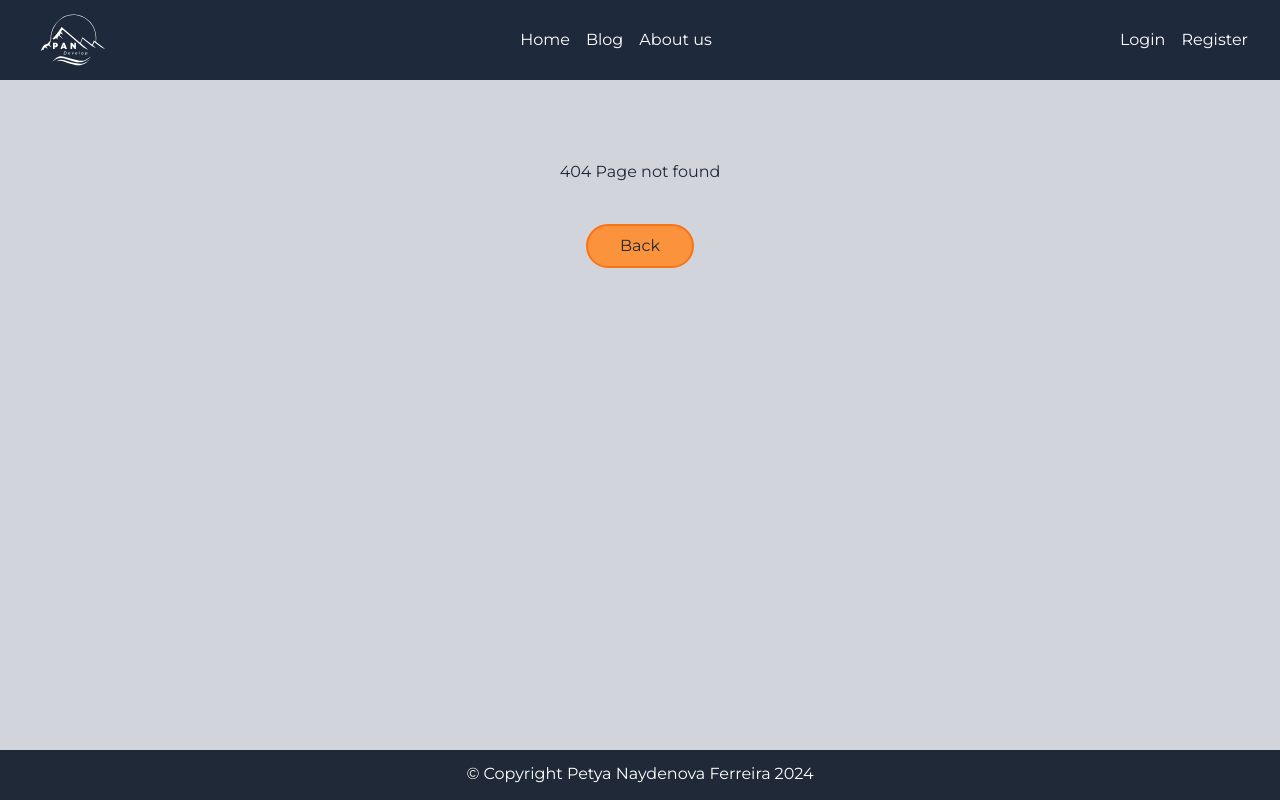
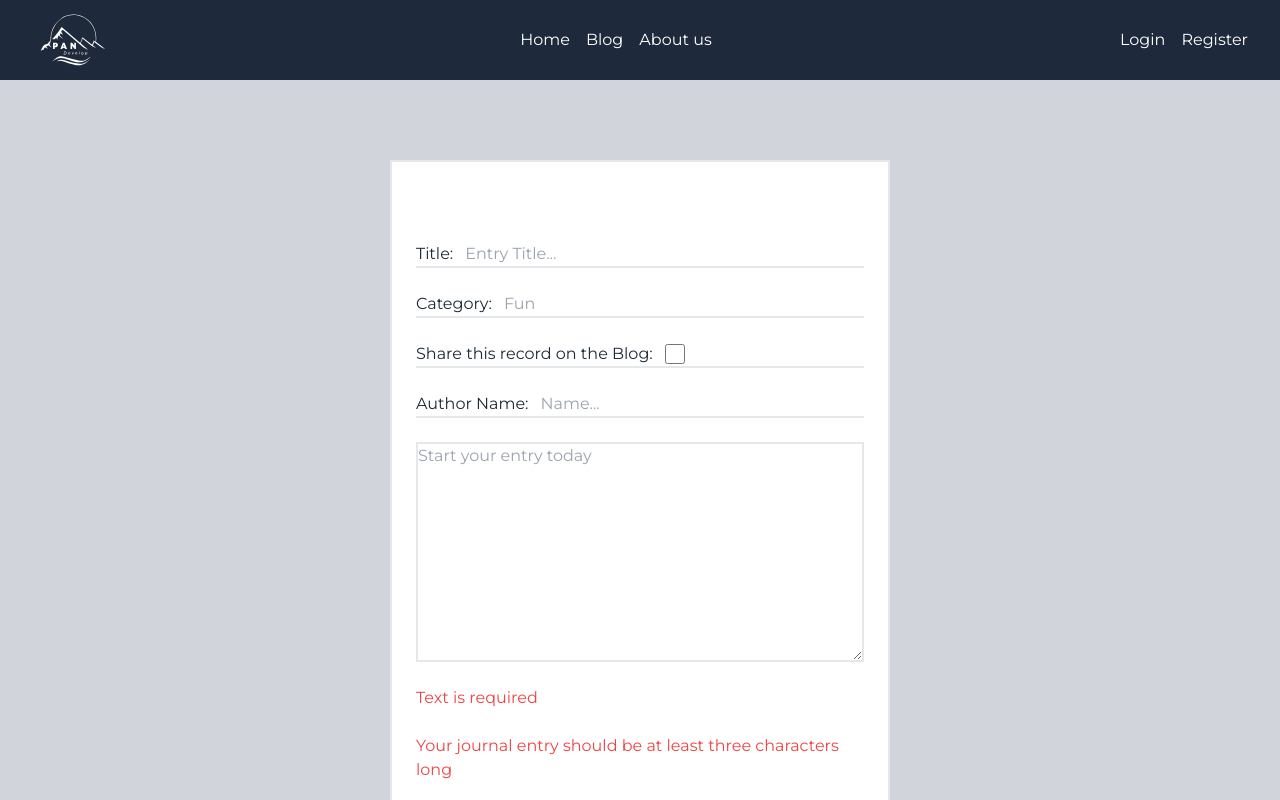
Before and after one commit to PetyaFerreiraDeveloper/journal, an Angular app: page /my-journal/1/edit in a window 1280 px wide. Before the commit this address led to /not-found. Shown: the top 800 px of the page. Built offline with nearby package versions, Linux system fonts and the light colour scheme; no server answers.

Commit message:
Add Edit form and routing

```diff
--- a/src/app/journal/details/details.component.html
+++ b/src/app/journal/details/details.component.html
@@ -1,6 +1,9 @@
 <app-loader *ngIf="isLoading" />
 
-<section class="border-2 rounded-2xl flex flex-col gap-y-3 p-5 bg-white" *ngIf="!isLoading">
+<section
+  class="border-2 rounded-2xl flex flex-col gap-y-3 p-5 bg-white"
+  *ngIf="!isLoading"
+>
   <h1 class="text-center">Journal Entry Details</h1>
 
   <app-entry-details [currentEntry]="currentEntry" />
@@ -20,7 +23,19 @@
     >
       <!-- <Button nav={`/entry/${journalEntry._id}/edit`} label={"Edit"}
        />  -->
-      <a routerLink="" class="bg-orange-400 border-orange-500">Edit</a>
+
+      <a
+        [routerLink]="'/' + 'my-journal/' + currentEntry._id + '/edit'"
+        class="bg-orange-400 border-orange-500"
+        *ngIf="!currentEntry.blog"
+        >Edit</a
+      >
+      <a
+        [routerLink]="'/' + 'blog/' + currentEntry._id + '/edit'"
+        class="bg-orange-400 border-orange-500"
+        *ngIf="currentEntry.blog"
+        >Edit</a
+      >
       <a class="bg-orange-400 border-orange-500">Delete</a>
       <!-- <Button
       nav={`/delete/${journalEntry._id}`} label={"Delete"}
--- /dev/null
+++ b/src/app/journal/edit-entry/edit-entry.component.html
@@ -0,0 +1,88 @@
+<form
+  class="min-w-[350px] md:w-[500px] flex flex-col justify-center border-2 gap-y-6 py-20 md:px-6 bg-white mt-20"
+  [formGroup]="form"
+  (ngSubmit)="saveEntryHandler()"
+>
+  <div class="flex gap-x-3 border-b-2">
+    <label htmlFor="title">Title:</label>
+    <input
+      type="text"
+      id="title"
+      name="title"
+      placeholder="Entry Title..."
+      class="outline-hidden focus:outline-none w-full"
+      formControlName="title"
+    />
+  </div>
+  <!-- <ng-container *ngIf="titleInput.touched">
+    <p class="text-red-500" *ngIf="titleInput.errors?.['required']">
+      Title is required
+    </p>
+    <p class="text-red-500" *ngIf="titleInput.errors?.['minlength']">
+      Title should be at least three characters long
+    </p>
+  </ng-container> -->
+  <div class="flex gap-x-3 border-b-2">
+    <label htmlFor="category">Category:</label>
+    <input
+      type="text"
+      id="category"
+      name="category"
+      placeholder="Fun"
+      class="outline-hidden focus:outline-none w-full"
+      formControlName="category"
+    />
+  </div>
+  <div class="flex gap-x-3 border-b-2">
+    <label htmlFor="blog">Share this record on the Blog: </label>
+    <input
+      type="checkbox"
+      name="blog"
+      id="blog"
+      class="w-5"
+      formControlName="blog"
+      (change)="isChecked()"
+    />
+  </div>
+
+  <div class="flex gap-x-3 border-b-2" *ngIf="true">
+    <label htmlFor="authorName">Author Name: </label>
+    <input
+      type="text"
+      id="authorName"
+      name="authorName"
+      placeholder="Name..."
+      class="max-w-[135px] focus:outline-none"
+      formControlName="authorName"
+    />
+  </div>
+
+  <textarea
+    name="journalEntry"
+    id="journalEntry"
+    placeholder="Start your entry today"
+    rows="9"
+    class="border-2 w-full focus:outline-none"
+    formControlName="journalEntry"
+  ></textarea>
+  <ng-container>
+    <p class="text-red-500">Text is required</p>
+    <p class="text-red-500">
+      Your journal entry should be at least three characters long
+    </p>
+  </ng-container>
+
+  <div class="flex gap-4 self-end">
+    <button
+      class="border-2 bg-dark-green border-darker-green text-white rounded-full px-8 py-2 place-self-center"
+    >
+      Save
+    </button>
+    <button
+      class="border-2 bg-dark-green border-darker-green text-white rounded-full px-8 py-2 place-self-center"
+      (click)="backHandler($event)"
+    >
+      Cancel
+    </button>
+  </div>
+</form>
--- /dev/null
+++ b/src/app/journal/edit-entry/edit-entry.component.ts
@@ -0,0 +1,80 @@
+import { Component, OnInit, ViewChild } from '@angular/core';
+import { JournalService } from 'src/app/services/journal.service';
+import { Location } from '@angular/common';
+import { FormBuilder, FormGroup, NgForm, Validators } from '@angular/forms';
+import { JournalEntry } from 'src/app/types/journal';
+import { ActivatedRoute } from '@angular/router';
+
+@Component({
+  selector: 'app-edit-entry',
+  templateUrl: './edit-entry.component.html',
+  styleUrls: ['./edit-entry.component.css'],
+})
+export class EditEntryComponent implements OnInit {
+  @ViewChild('blogCheckbox') blogCheckbox: any;
+  currentEntry: JournalEntry = {} as JournalEntry;
+
+  // blogChecked: boolean = this.blogCheckbox.control.value
+
+  isChecked() {
+    console.log(this.form.value.blog);
+  }
+
+  entryDetails: { title: string; category: string } = {
+    title: 'new title',
+    category: 'fun functions',
+  };
+
+  form!: FormGroup;
+
+  constructor(
+    private fb: FormBuilder,
+    private journalService: JournalService,
+    private location: Location,
+    private route: ActivatedRoute
+  ) {
+    const { title, category, blog, authorName, journalEntry } =
+      this.currentEntry;
+
+    this.createForm({
+      ...this.currentEntry,
+    });
+  }
+
+  createForm(formValue: JournalEntry) {
+    this.form = this.fb.group({
+      title: [formValue.title, [Validators.required]],
+      category: [formValue.category],
+      blog: [formValue.blog],
+      authorName: [formValue.authorName],
+      journalEntry: [formValue.journalEntry],
+    });
+  }
+
+  ngOnInit(): void {
+    this.route.params.subscribe((data) => {
+      console.log('dtaø', data);
+
+      const entryId = data['journalId'] || data['blogId'];
+      this.journalService
+        .getOne$(entryId)
+        .subscribe((entry) => {
+          this.createForm({
+            ...entry,
+          });
+        });
+    });
+  }
+
+  backHandler(event: Event): void {
+    event.preventDefault();
+    this.location.back();
+  }
+
+  saveEntryHandler(): void {
+    // if (this.form.invalid) return;
+    console.log(this.form.value);
+
+    this.entryDetails = this.form.value as { title: string; category: string };
+  }
+}
--- a/src/app/journal/journal-routing.module.ts
+++ b/src/app/journal/journal-routing.module.ts
@@ -5,6 +5,7 @@ import { BlogListComponent } from './blog-list/blog-list.component';
 import { CreateEntryComponent } from './create-entry/create-entry.component';
 import { DetailsComponent } from './details/details.component';
 import { AuthGuard } from '../guards/auth.guard';
+import { EditEntryComponent } from './edit-entry/edit-entry.component';
 
 const routes: Route[] = [
   {
@@ -18,8 +19,17 @@ const routes: Route[] = [
       },
       {
         path: ':journalId',
-        component: DetailsComponent,
-        canActivate: [AuthGuard],
+        children: [
+          {
+            path: '',
+            pathMatch: 'full',
+            component: DetailsComponent,
+          },
+          {
+            path: 'edit',
+            component: EditEntryComponent,
+          },
+        ],
       },
     ],
   },
@@ -33,7 +43,10 @@ const routes: Route[] = [
       },
       {
         path: ':blogId',
-        component: DetailsComponent,
+        children: [
+          { path: '', pathMatch: 'full', component: DetailsComponent },
+          { path: 'edit', component: EditEntryComponent },
+        ],
       },
     ],
   },
```
Also changed, not shown: src/app/journal/journal.module.ts (+11 -2 lines), src/app/journal/edit-entry/edit-entry.component.css (added).
